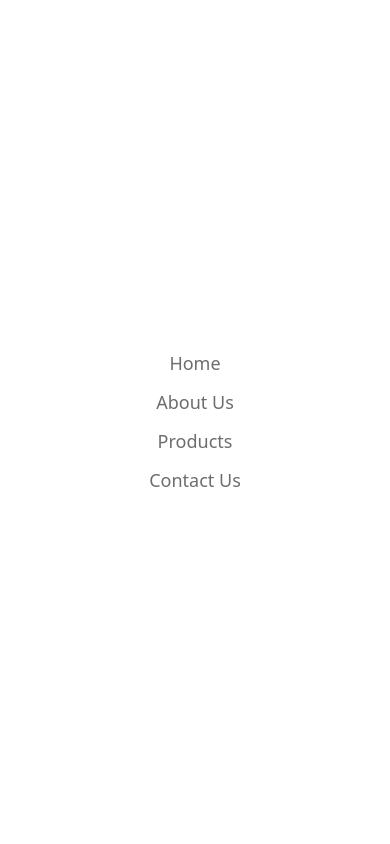
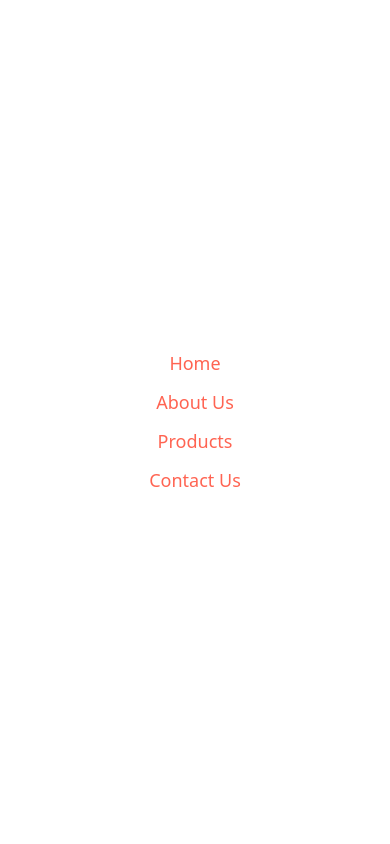
Before and after one commit to NibboNi/nike-clone, a React (Vite) app: page / in a window 390 px wide. Both pictures are taken after a click on the picture 345 px from the left and 46 px from the top of the page. Shown: the top 844 px of the page. Built offline with nearby package versions, Linux system fonts and the light colour scheme; a web font is replaced by a local one.

Commit message:
Update Nav component links color

```diff
--- a/src/components/Nav.jsx
+++ b/src/components/Nav.jsx
@@ -34,7 +34,7 @@ const Nav = () => {
                             <div className='bg-white absolute w-full top-0 left-0 h-screen flex flex-col items-center justify-center gap-3 list-none z-10'>
                                 {navLinks.map( item => (
                                     <li key={item.label}>
-                                        <a href={item.href} className='fonts-montserrat leading-normal text-lg text-slate-gray' onClick={() => setOpenMenu(!openMenu)}>
+                                        <a href={item.href} className='fonts-montserrat leading-normal text-lg text-coral-red' onClick={() => setOpenMenu(!openMenu)}>
                                             {item.label}
                                         </a>
                                     </li>
```
